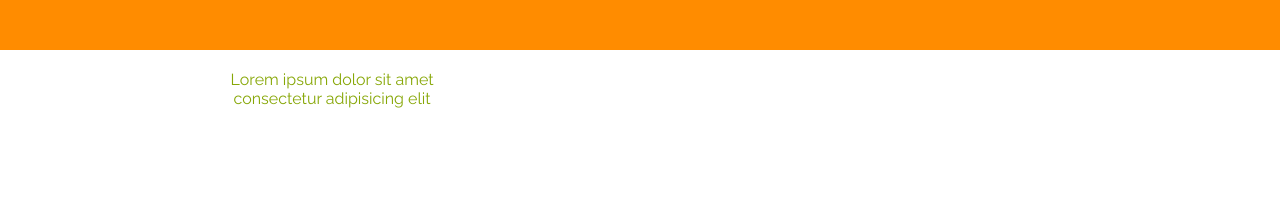
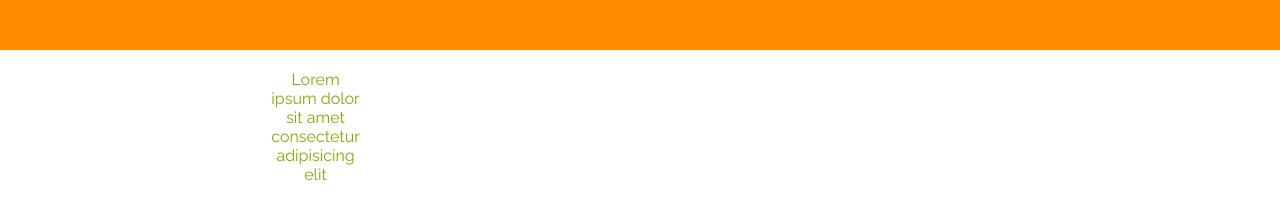
Before and after one commit to Mostafaelqot/HORECA-STAR, a plain HTML site: page index.html in a window 1280 px wide. Shown: the part 3587-3807 px from the top of the page. Drawn offline with Linux system fonts and the light colour scheme; files whose address does not match are found by name.

Commit message:
Add files via upload

```diff
--- a/assets/styleesheet.css
+++ b/assets/styleesheet.css
@@ -116,7 +116,7 @@ h2 {
 .nav_bar .container {
   width: 100%;
 }
-.nav_bar i{
+.main_header i{
     display: none;
 }
 /* hero section */
@@ -361,7 +361,7 @@ display: block;
   text-align: center;
   color: rgb(135, 167, 7);
   position: relative;
-  left: 20px;
+  left: 60px;
 bottom:100px ;
-  width: 51%;
+  width: 23%;
 }
```
